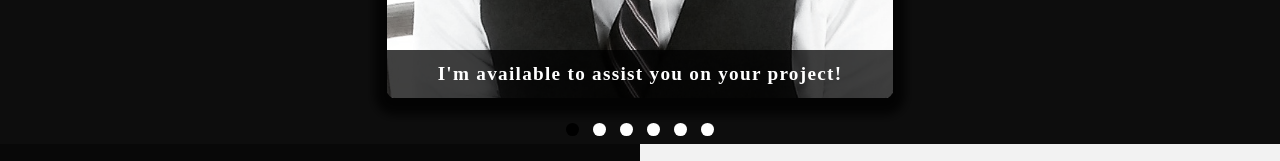
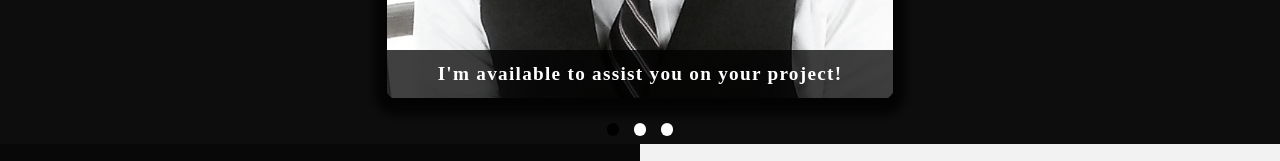
Before and after one commit to Pcharlot13/Pcharlot13.github.io, a plain HTML site: page index.html in a window 1280 px wide. Shown: the part 1260-1421 px from the top of the page. Drawn offline with Linux system fonts and the light colour scheme.

Commit message:
Update index.html
removed the extra dots on the slide show

```diff
--- a/index.html
+++ b/index.html
@@ -74,9 +74,6 @@
                 <span class="dot" onclick="currentSlide(1)"></span>
                 <span class="dot" onclick="currentSlide(2)"></span>
                 <span class="dot" onclick="currentSlide(3)"></span>
-                <span class="dot" onclick="currentSlide(4)"></span>
-                <span class="dot" onclick="currentSlide(5)"></span>
-                <span class="dot" onclick="currentSlide(6)"></span>
             </div>
         </div>
     </div>
```
